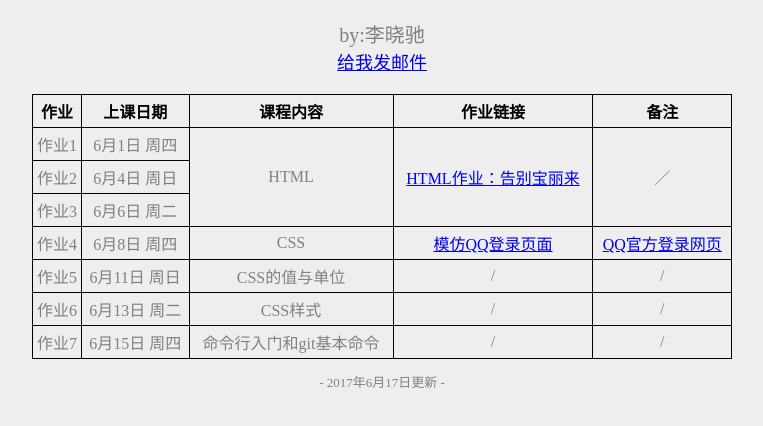
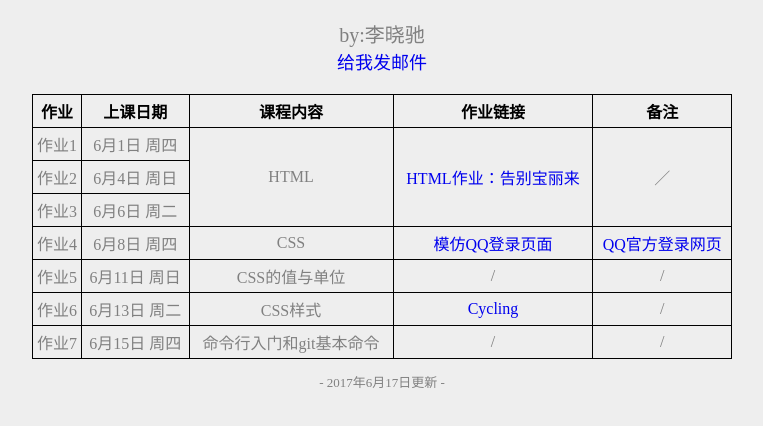
Before and after one commit to lixiaochichn/homework, a plain HTML site: page index.html in a window 1280 px wide. Shown: the part 70-496 px from the top of the page, without its empty margins (266-1029 px from the left). Drawn offline with Linux system fonts and the light colour scheme.

Commit message:
add textdecoration: none;

```diff
--- a/index.html
+++ b/index.html
@@ -66,7 +66,7 @@
             <td>作业6</td>
             <td>6月13日 周二</td>
             <td>CSS样式</td>
-            <td>/</td>
+            <td><a href="https://lixiaochichn.github.io/navigationbar/">Cycling</a></td>
             <td>/</td>
         </tr>
         <tr>
--- a/style.css
+++ b/style.css
@@ -50,3 +50,6 @@ body {
     font-size: 20px;
     margin: 0;
 }
+a {
+    text-decoration: none;
+}
```
